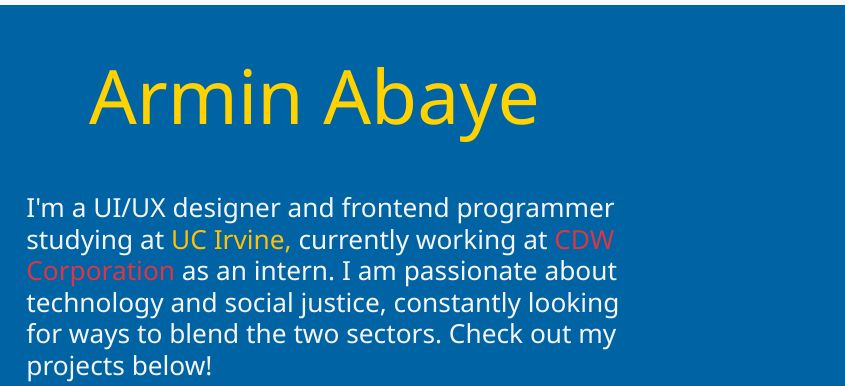
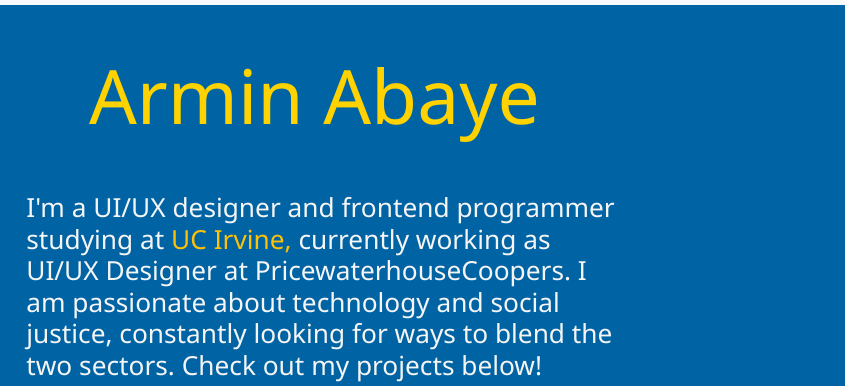
Before and after one commit to arminabaye/arminabaye.github.io, a plain HTML site: page index.html in a window 1280 px wide. Shown: the part 33-419 px from the top of the page, 0-845 px from the left. Drawn offline with nearby package versions, Linux system fonts and the light colour scheme.

Commit message:
Update index.html

```diff
--- a/index.html
+++ b/index.html
@@ -28,7 +28,7 @@
         <div class="col">
             <h1 class="display-1 text-center pt-5 uciY w3-animate-right">Armin Abaye</h1>
             <h3 class="abtme pt-5 w3-animate-left">I'm a UI/UX designer and frontend programmer studying at <span class="text-warning">UC Irvine,</span>
-                currently working at <span class="text-danger">CDW Corporation</span> as an intern. I am passionate about technology and social justice, constantly looking for ways to blend the two sectors.
+                currently working as UI/UX Designer at PricewaterhouseCoopers. I am passionate about technology and social justice, constantly looking for ways to blend the two sectors.
                 Check out my projects below!
             </h3>
             <div class="row">
```
